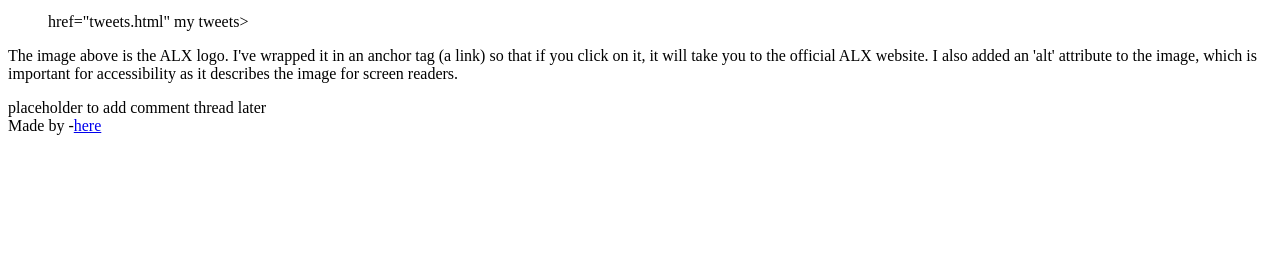
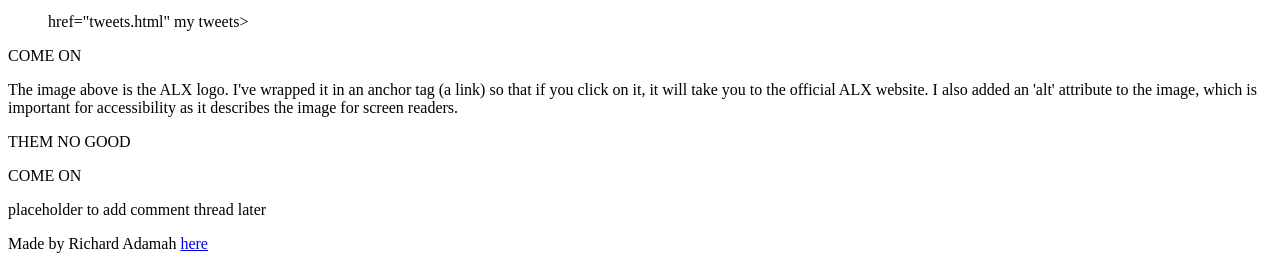
Before and after one commit to onesharaf/My_First_Portfolio, a plain HTML site: page html_basic/index.html in a window 1280 px wide. Shown: the part 694-963 px from the top of the page. Before the commit the page ends 837 px from the top, so only its background shows below. Drawn offline with Linux system fonts and the light colour scheme.

Commit message:
STill trying to get it right

```diff
--- a/html_basic/index.html
+++ b/html_basic/index.html
@@ -6,10 +6,10 @@
     <title>My First Webpage</title>
 </head>
 <body>
-<header>
+
     <!-- Heading Level 1 -->
     <h1>Welcome to My First Webpage</h1>
-
+<header>
     <!-- Paragraph 1 -->
     <p>This is the main page of my new website. I am learning how to structure content using HTML, which is the skeleton of every webpage. It's exciting to see how different tags create different elements on the page.</p>
 
@@ -36,16 +36,19 @@
 
 </ul>
 </header>
+<p> COME ON</p>
 
 <main>
-    <article> <!-- Paragraph 4 -->
+    <!-- Paragraph 4 -->
     <p>The image above is the ALX logo. I've wrapped it in an anchor tag (a link) so that if you click on it, it will take you to the official ALX website. I also added an 'alt' attribute to the image, which is important for accessibility as it describes the image for screen readers.</p>
-
+ <article>
+    <P>THEM NO GOOD</P>
 </article>
-    <aside> placeholder to add comment thread later</aside>
+<p>COME ON</p>
+    <aside><p> placeholder to add comment thread later</p></aside>
 </main>
 <footer>
-    Made by <Richard Adamah> -<a href="https://github.com/onesharaf/My_First_Portfolio" target="_blank">here</a>
+   <p> Made by Richard Adamah <a href="https://github.com/onesharaf/My_First_Portfolio" target="_blank">here</a></p>
 </footer>
 </body>
 </html>
```
